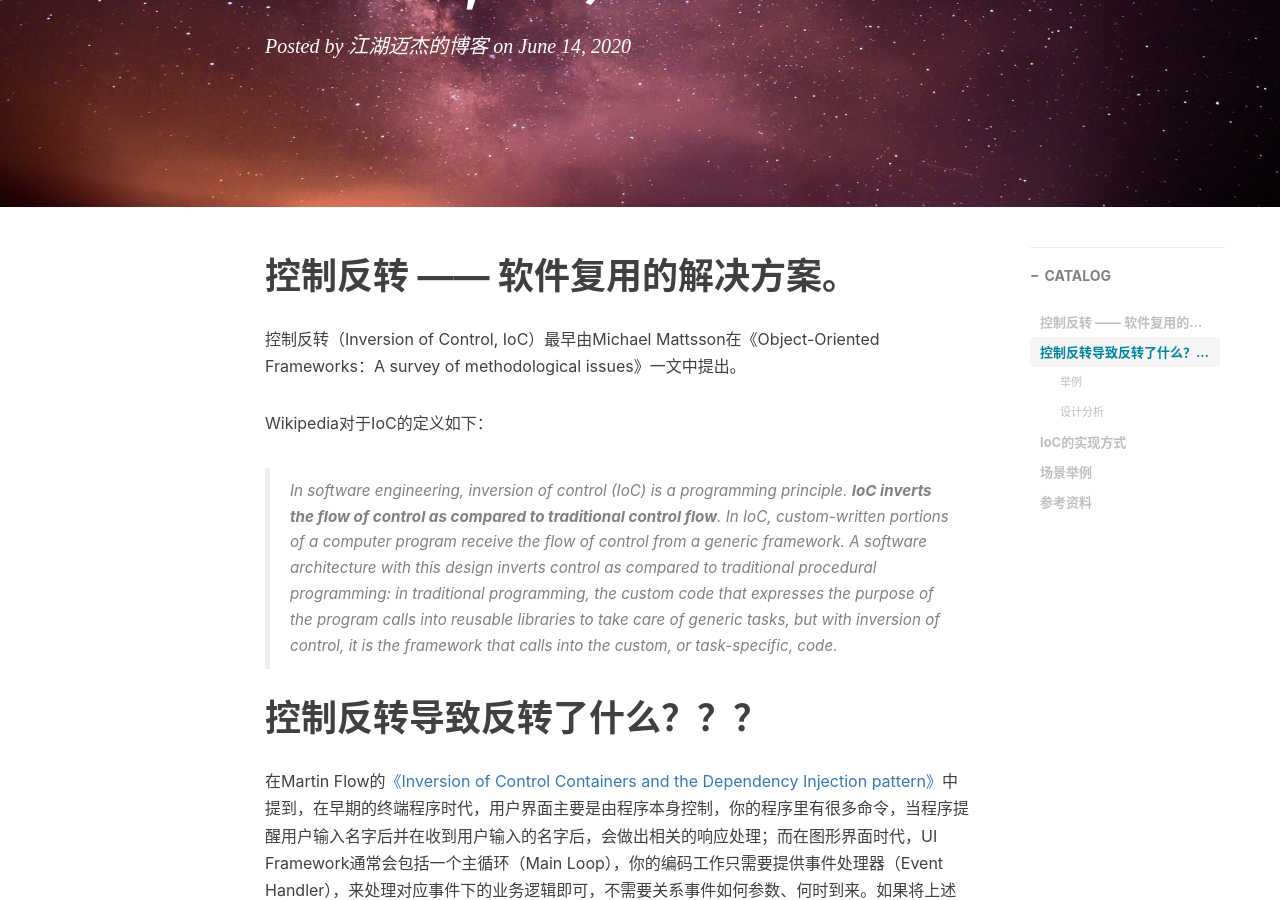
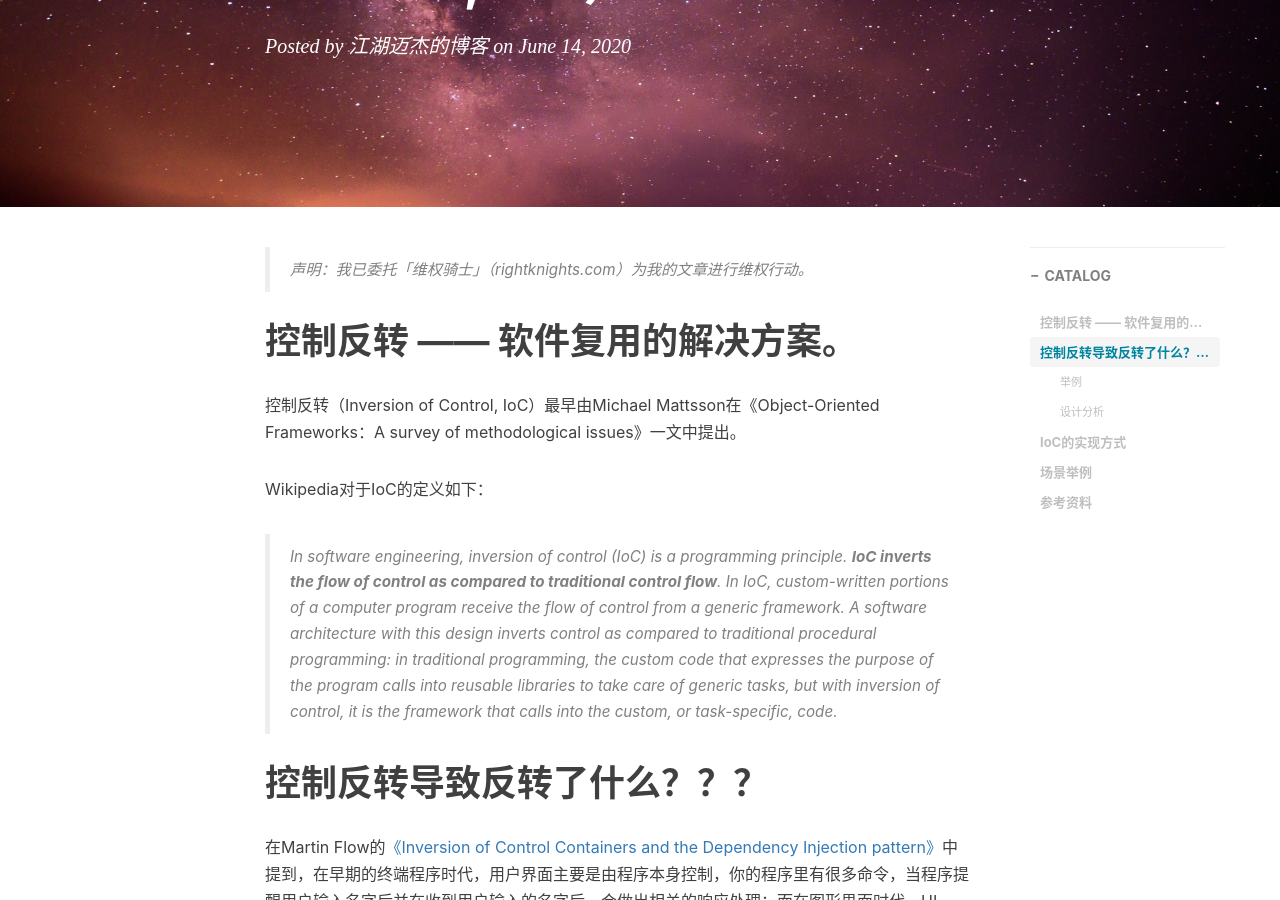
Before and after one commit to MiJack/mijack.github.io, a Jekyll site: the page built from _posts/2020-06-14-What-is-the-inversion-of-control.md, in a window 1280 px wide and 900 px high, scrolled down 371 px. Built offline with Jekyll 4.4.1, drawn with Linux system fonts in a browser that asks for light colours; nearby versions of some CDN libraries; comment, search, counter and statistics services are not loaded.

Commit message:
update _posts/2020-06-14-What-is-the-inversion-of-control.md

```diff
--- a/_posts/2020-06-14-What-is-the-inversion-of-control.md
+++ b/_posts/2020-06-14-What-is-the-inversion-of-control.md
@@ -9,6 +9,8 @@ tags:
 - 源码分析
 - IoC
 ---
+> 声明：我已委托「维权骑士」（rightknights.com）为我的文章进行维权行动。
+
 # 控制反转 —— 软件复用的解决方案。
 控制反转（Inversion of Control, IoC）最早由Michael Mattsson在《Object-Oriented Frameworks：A survey of methodological issues》一文中提出。
 
```
